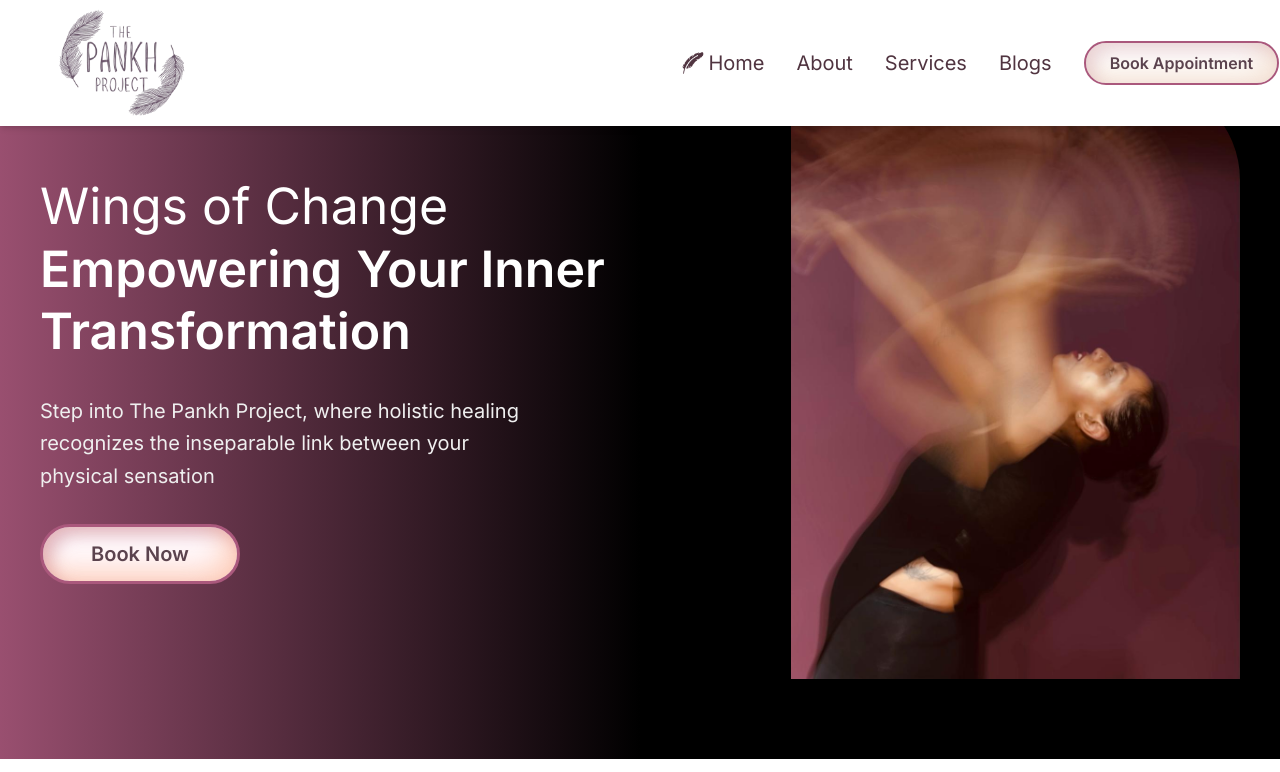
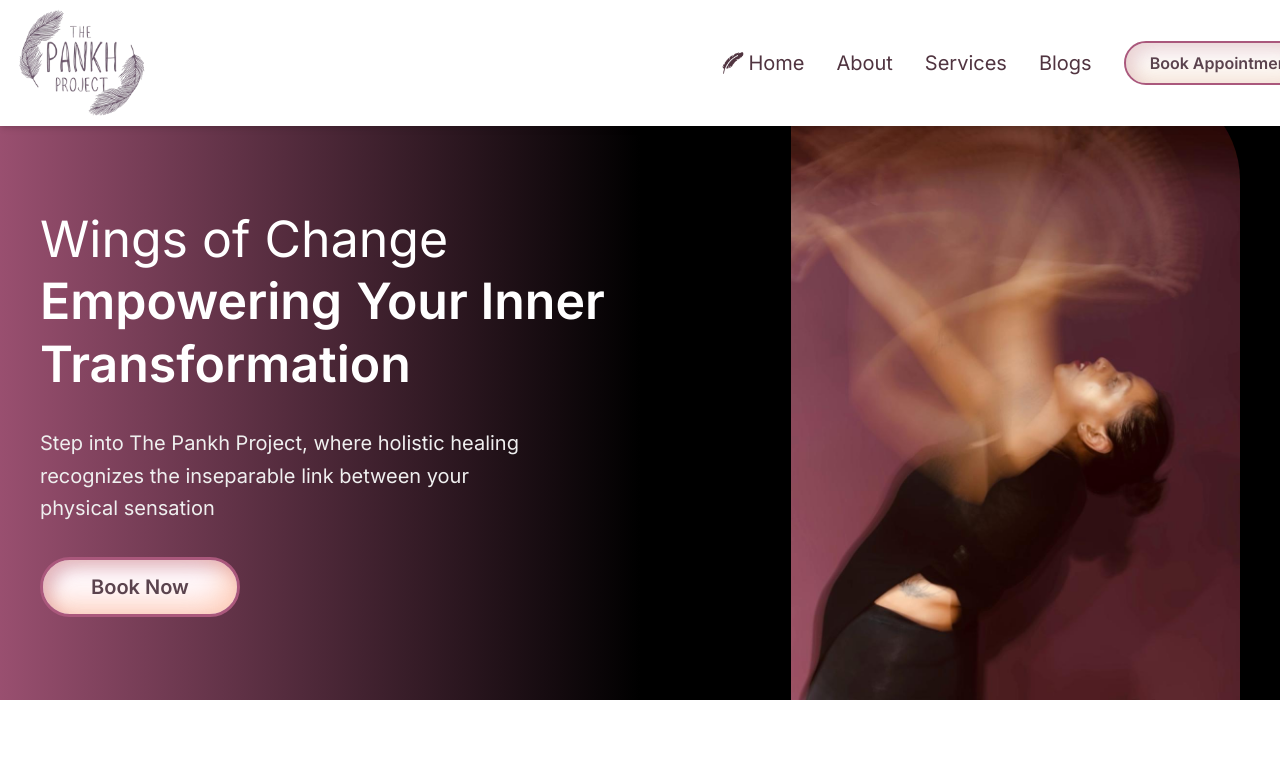
Before and after one commit to Sumit6569/Pankh-Project, a React (Vite) app: page / in a window 1280 px wide. Shown: the top 772 px of the page. Built offline with nearby package versions, Linux system fonts and the light colour scheme; a web font is replaced by a local one.

Commit message:
fifteeen  Commit

```diff
--- a/src/components/ui/Navbar.tsx
+++ b/src/components/ui/Navbar.tsx
@@ -2,7 +2,7 @@ import React from "react";
 
 const Navbar: React.FC = () => {
   return (
-    <nav className="h-[126px] w-[1512px] fixed top--1 z-50 bg-white shadow-md px-10 py-4 flex justify-between items-center overflow-x-hidden overflow-y-hidden">
+    <nav className="h-[126px] w-[1512px] fixed top--1 z-50 bg-white shadow-md px-34 py-4 flex justify-between items-center overflow-x-hidden overflow-y-hidden">
       {/* Logo */}
       <div className="h-[138px] w-[138px] top-[10px] flex items-center space-x-2 ml-[12px]">
         <img
--- a/src/screens/Home/sections/FrameByAnima/Hero.tsx
+++ b/src/screens/Home/sections/FrameByAnima/Hero.tsx
@@ -2,13 +2,13 @@ import React from "react";
 
 const Hero: React.FC = () => {
   return (
-    <section className="relative w-full h-auto bg-black text-white py-20 px-4 overflow-hidden">
+    <section className="relative w-full h-[700px] bg-black text-white py-20 px-4 overflow-hidden">
       {/* Background gradient overlay */}
       <div className="absolute inset-0 bg-gradient-to-r from-[#AA587C] via-black to-black opacity-90 z-0" />
 
       <div className="relative z-10 max-w-7xl mx-auto flex flex-col md:flex-row items-center justify-between gap-12 px-6">
         {/* Left Text Content */}
-        <div className="flex-1 text-left space-y-8 max-w-[976px] ">
+        <div className="flex-1 text-left space-y-8 max-w-[976px] mt-11">
           <h1 className="text-2xl md:text-[50px] leading-tight font-['Albert Sans']">
             Wings of Change <span className="font-bold">Empowering</span>{" "}
             <span className="font-bold">Your Inner Transformation</span>
@@ -34,7 +34,7 @@ const Hero: React.FC = () => {
           <img
             src="/hero-image.jpg"
             alt="Dancer"
-            className="w-[300px] md:w-[449px] h-auto object-cover rounded-tr-[100px] mt-6 md:mt-0"
+            className="w-[300px] md:w-[449px] h-[620px] object-cover rounded-tr-[100px] mt-6 md:mt-0"
           />
         </div>
       </div>
```
